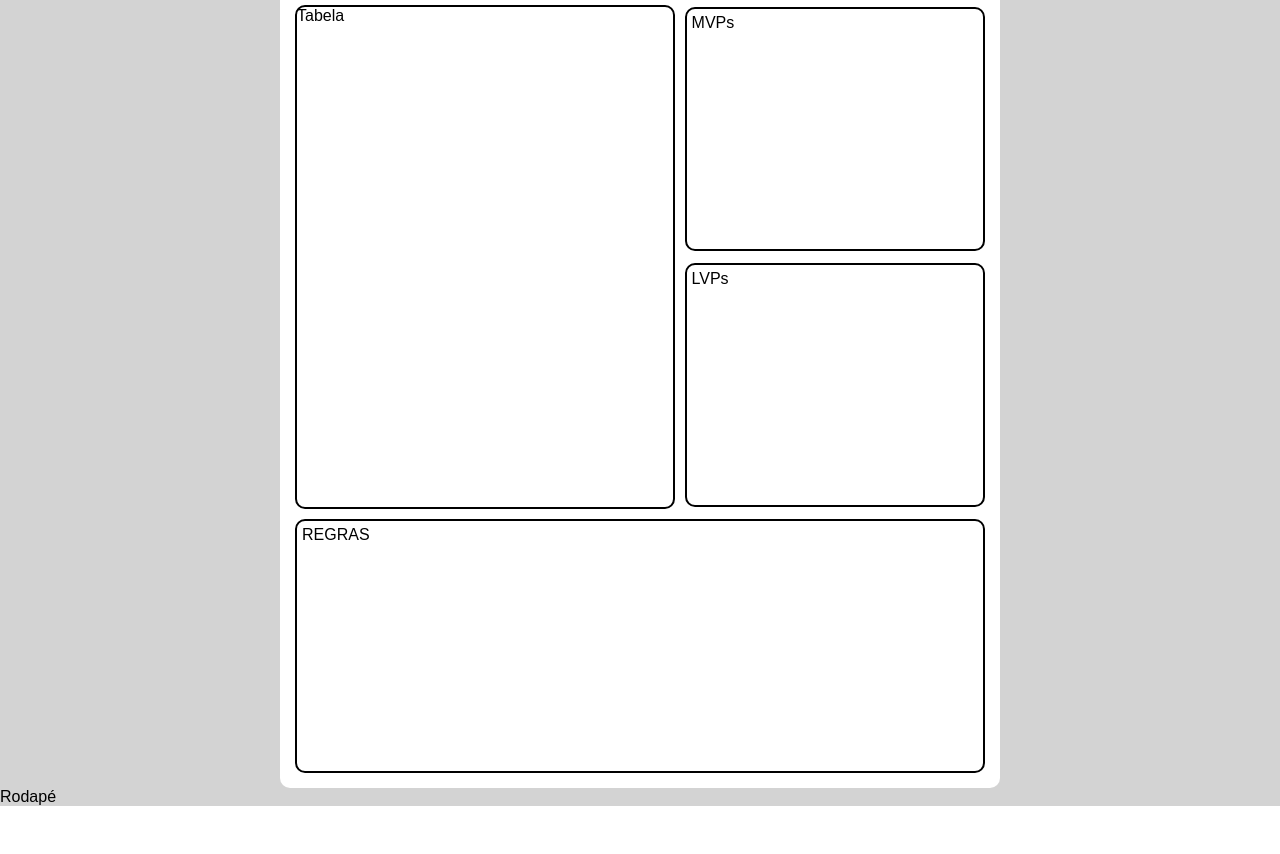
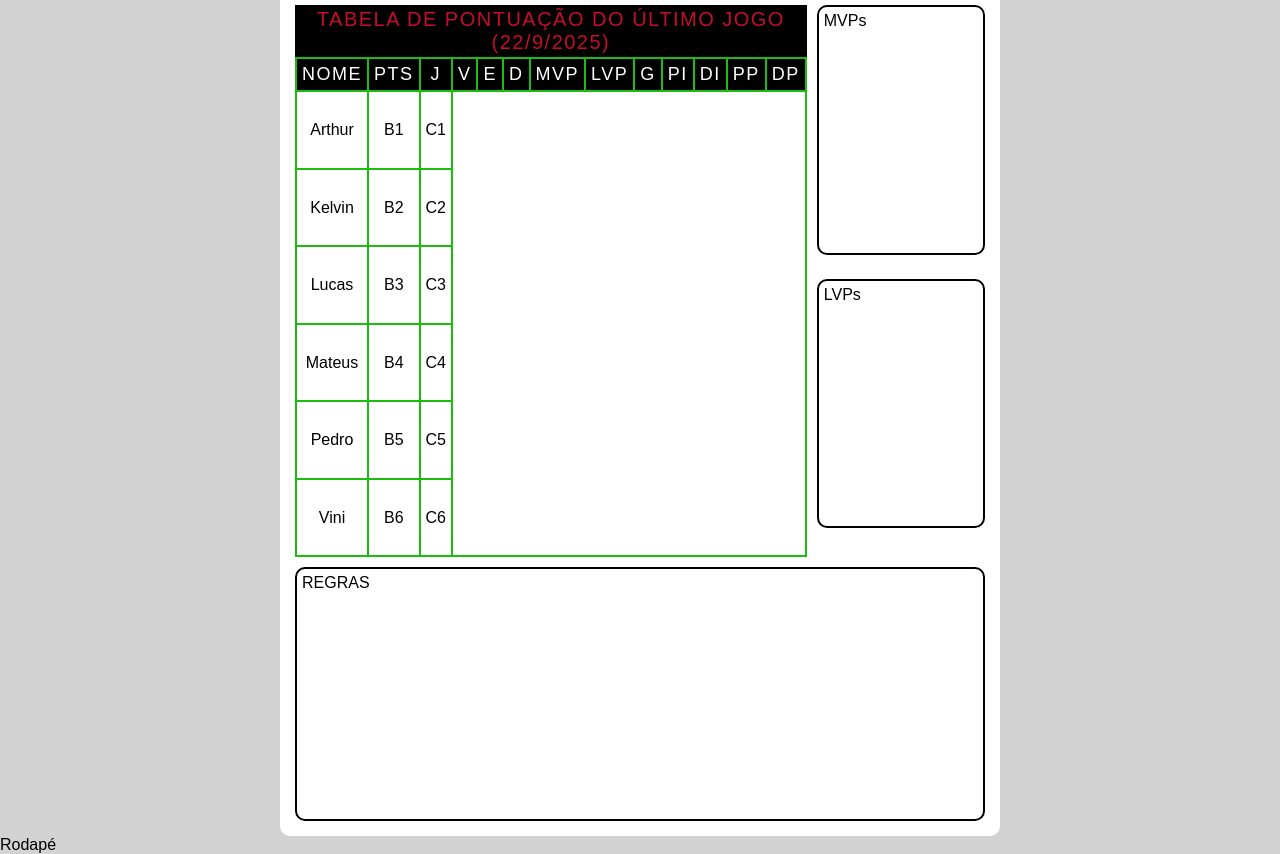
Before and after one commit to Tuzinho-cn/vscode, a PHP site: page / in a window 1280 px wide. Shown: the part 92-946 px from the top of the page. Before the commit the page ends 898 px from the top, so only its background shows below. Run offline with PHP 8.4, Linux system fonts and the light colour scheme; some web fonts are replaced.

Commit message:
fiz a tabela de pontuação do úlitimo jogo

```diff
--- a/sombrerofc/index.html
+++ b/sombrerofc/index.html
@@ -38,10 +38,67 @@
       </div>
       <div id="giga-div" class="container">
            <!-- ESSA DIV É ONDE TEREMOS 3 SECTIONS EM QUE UMA PREENCHERA TOTALMENTE O LADO ESQUERDO, ENQUANTO OUTRAS DUAS DIVIDEM IGUALMENTE O ESPAÇO DO LADO DIREITO-->
-            <section id="tabela">
-               <!-- ESSA SECTION, É A MAIOR DAS QUE ESTÃO DENTRO DA DIV, NELA, TEREMOS A TABELA DO ÚLTIMO JOGO-->
-                <p>Tabela</p>
-            </section>
+                <table id="tabela">
+                  <caption>
+                     TABELA DE PONTUAÇÃO DO ÚLTIMO JOGO <span id="data-atual">(DD/MM/AAAA)</span>
+                  </caption>
+                  <thead>
+                     <th>NOME</th>
+                     <th>PTS</th>
+                     <th>J</th>
+                     <th>V</th>
+                     <th>E</th>
+                     <th>D</th>
+                     <th>MVP</th>
+                     <th>LVP</th>
+                     <th>G</th>
+                     <th>PI</th>
+                     <th>DI</th>
+                     <th>PP</th>
+                     <th>DP</th>
+                  </thead>
+                     <tbody>
+                        <tr>
+                           <!-- PRIMEIRA LINHA-->
+                           <td>Arthur</td>
+                           <td>B1</td>
+                           <td>C1</td>
+                        </tr>
+                        <tr>
+                           <!-- SEGUNDA LINHA-->
+                           <td>Kelvin</td>
+                           <td>B2</td>
+                           <td>C2</td>
+                        </tr>
+                        <tr>
+                           <!-- TERCEIRA LINHA-->
+                           <td>Lucas</td>
+                           <td>B3</td>
+                           <td>C3</td>
+                        </tr>
+                        <tr>
+                           <!-- QUARTA LINHA-->
+                           <td>Mateus</td>
+                           <td>B4</td>
+                           <td>C4</td>
+                        </tr>
+                        <tr>
+                           <!-- QUINTA LINHA-->
+                           <td>Pedro</td>
+                           <td>B5</td>
+                           <td>C5</td>
+                        </tr>
+                        <tr>
+                           <!-- SEXTA LINHA-->
+                           <td>Vini</td>
+                           <td>B6</td>
+                           <td>C6</td>
+                        </tr>
+                     </tbody>
+                     <tfoot>
+
+                     </tfoot>
+                </table>
             <section id="stats">
                <section id="mvps" class="stats">
                   <!-- ESSA SECTION, É UMA DAS DUAS SECTIONS QUE DIVIDIRÃO IGUALMENTE O ESPAÇO DO LADO DIREITO DENTRO DA DIV, ELA FICARÁ EM CIMA DA OUTRA, ONDE TERMEMOS OS NOMES DOS MVPS DAS ÚLTIMAS 3 PARTIDAS-->
--- a/sombrerofc/scripts/main-script.js
+++ b/sombrerofc/scripts/main-script.js
@@ -15,3 +15,20 @@ function mudouTamanho() {
     account_circle.style.display = 'none'
     }
 }
+
+// Obter o elemento HTML pelo ID
+const elementoData = document.getElementById('data-atual');
+
+// Criar um novo objeto Date para obter a data e hora atuais
+const dataAtual = new Date();
+
+// Obter os componentes da data
+const dia = dataAtual.getDate();
+const mes = dataAtual.getMonth() + 1; // Adicionar 1, pois os meses são baseados em zero (0-11)
+const ano = dataAtual.getFullYear();
+
+// Construir a string da data (ex: 20/09/2025)
+const dataFormatada = `${dia}/${mes}/${ano}`;
+
+// Inserir a data formatada no elemento HTML
+elementoData.textContent = `(${dataFormatada})`;
--- a/sombrerofc/styles/main-style.css
+++ b/sombrerofc/styles/main-style.css
@@ -168,20 +168,79 @@ div#giga-div > section {
    padding: 0px;
 }
 
-#tabela {
+
+table {
    width: 50vw;
    max-width: 400px;
    height: 500px;
+
+   margin: 5px;
+
+   border: 2px solid var(--second-green);
+
+
+   border-collapse: collapse;
+   text-align: center;
+
 }
+
+caption {
+   background-color: var(--main-black);
+   color: var(--second-red);
+
+   font-size: min(4vw, 20px);
+   font-weight: normal;
+
+   margin: 0px;
+   padding: 3px;
+   letter-spacing: 1.5px;
+}
+
+thead {
+   background-color: var(--main-black);
+   color: var(--main-white);
+
+   letter-spacing: 1.5px;
+   font-size: min(4vw, 18px);
+   font-weight: normal;
+}
+
+th {
+   border: 2px solid var(--second-green);
+
+   font-weight: normal;
+
+   padding: 5px;
+}
+
+td {
+   border: 2px solid var(--second-green);
+
+   font-family: Arial, Helvetica, sans-serif;
+
+   padding: 5px;
+}
+
+.words {
+   text-align: left;
+}
+
+.number {
+   text-align: center;
+}
+
+
 
 #stats {
    display: flex;
+   align-self: flex-start;
    flex-direction: column;
    justify-content: space-between;
    width: 40vw;
    max-width: 400px;
-   height: 500px;
+   height: 523px;
    border: none !important;
+   margin: 5px;
 }
 
 .stats {
@@ -189,7 +248,7 @@ div#giga-div > section {
    border-radius: 10px;
    margin: 0px;
    padding: 5px;
-   height: 230px;
+   height: 45%;
 }
 
 .rules {
```
